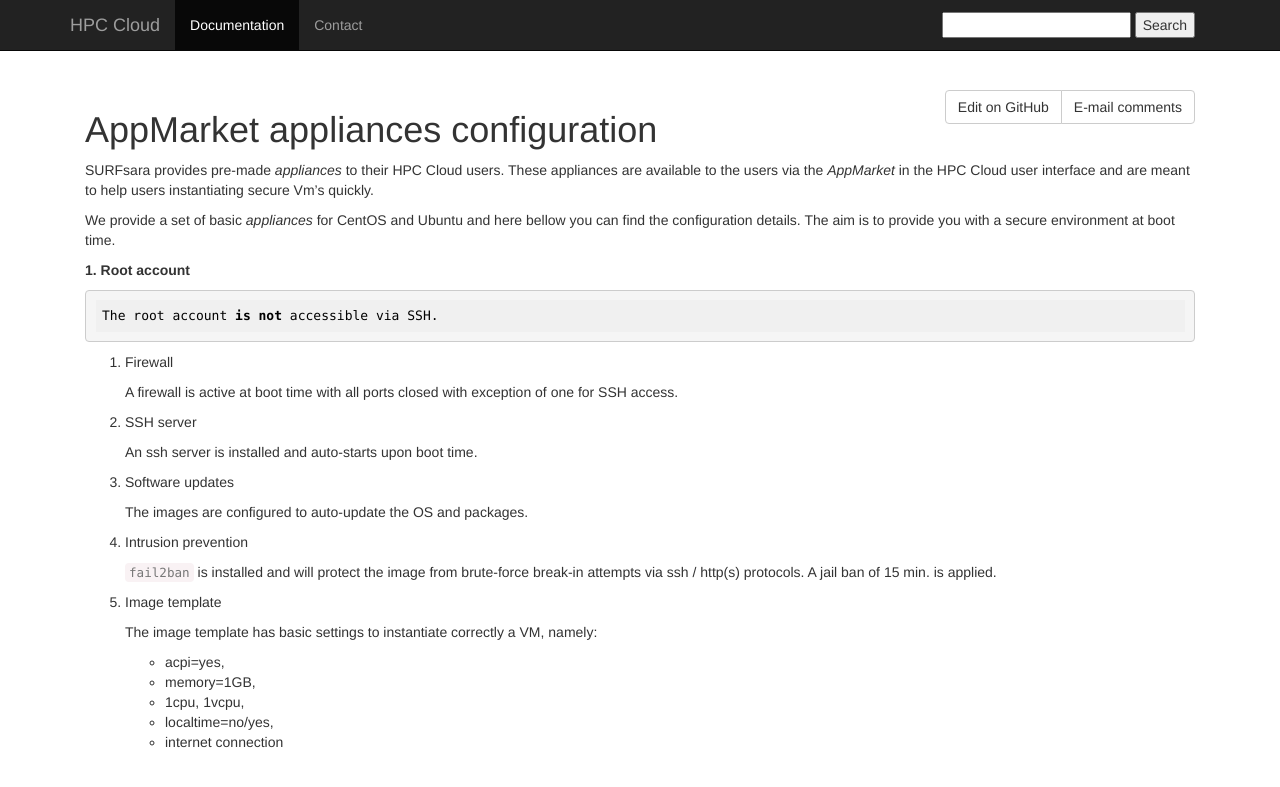
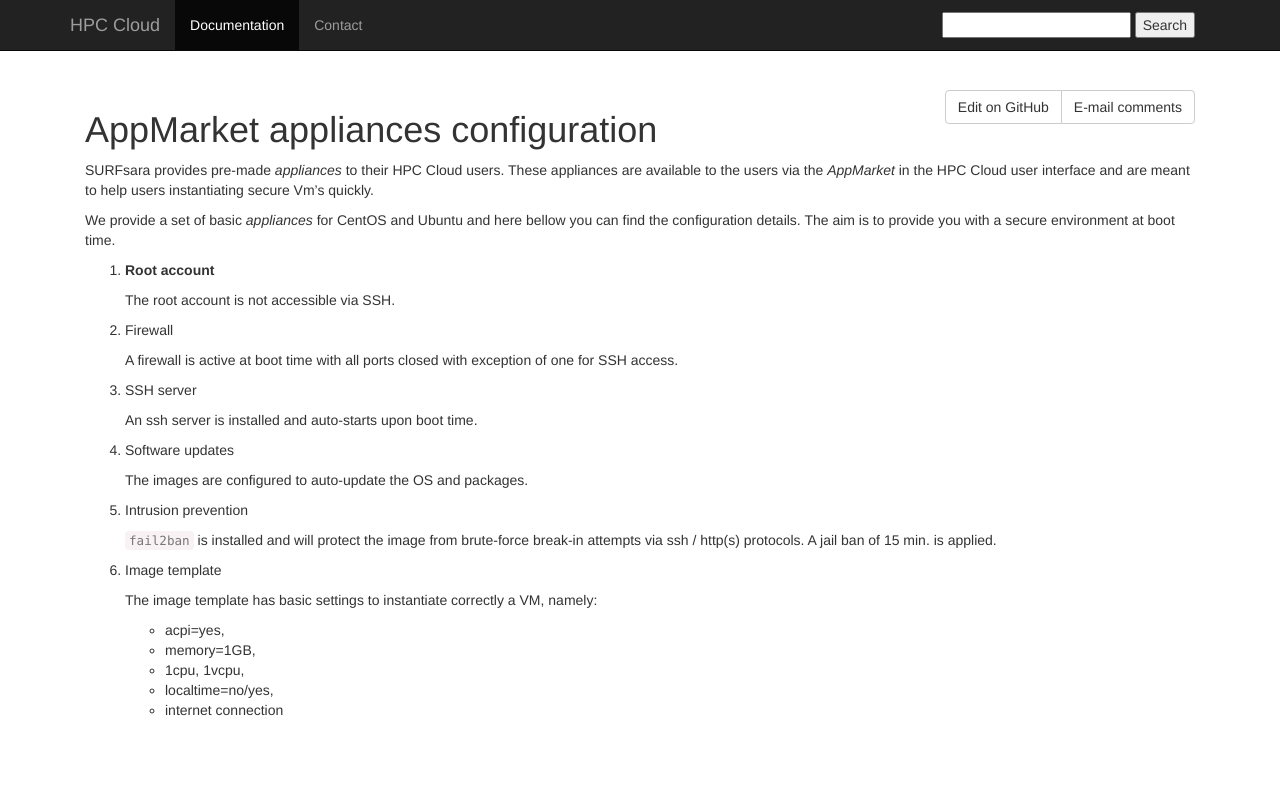
Before and after one commit to sara-nl/clouddocs, a Jekyll site: the page built from appliances-configuration.markdown, in a window 1280 px wide. Shown: the top 787 px of the page. Built offline with Jekyll 4.4.1, drawn with Linux system fonts in a browser that asks for light colours; nearby versions of some CDN libraries.

Commit message:
Improve md

```diff
--- a/appliances-configuration.markdown
+++ b/appliances-configuration.markdown
@@ -8,7 +8,7 @@
 
 We provide a set of basic _appliances_ for CentOS and Ubuntu and here bellow you can find the configuration details. The aim is to provide you with a secure environment at boot time.
 
-**1. Root account**
+1. **Root account**
 
     The root account is not accessible via SSH.
 
```
